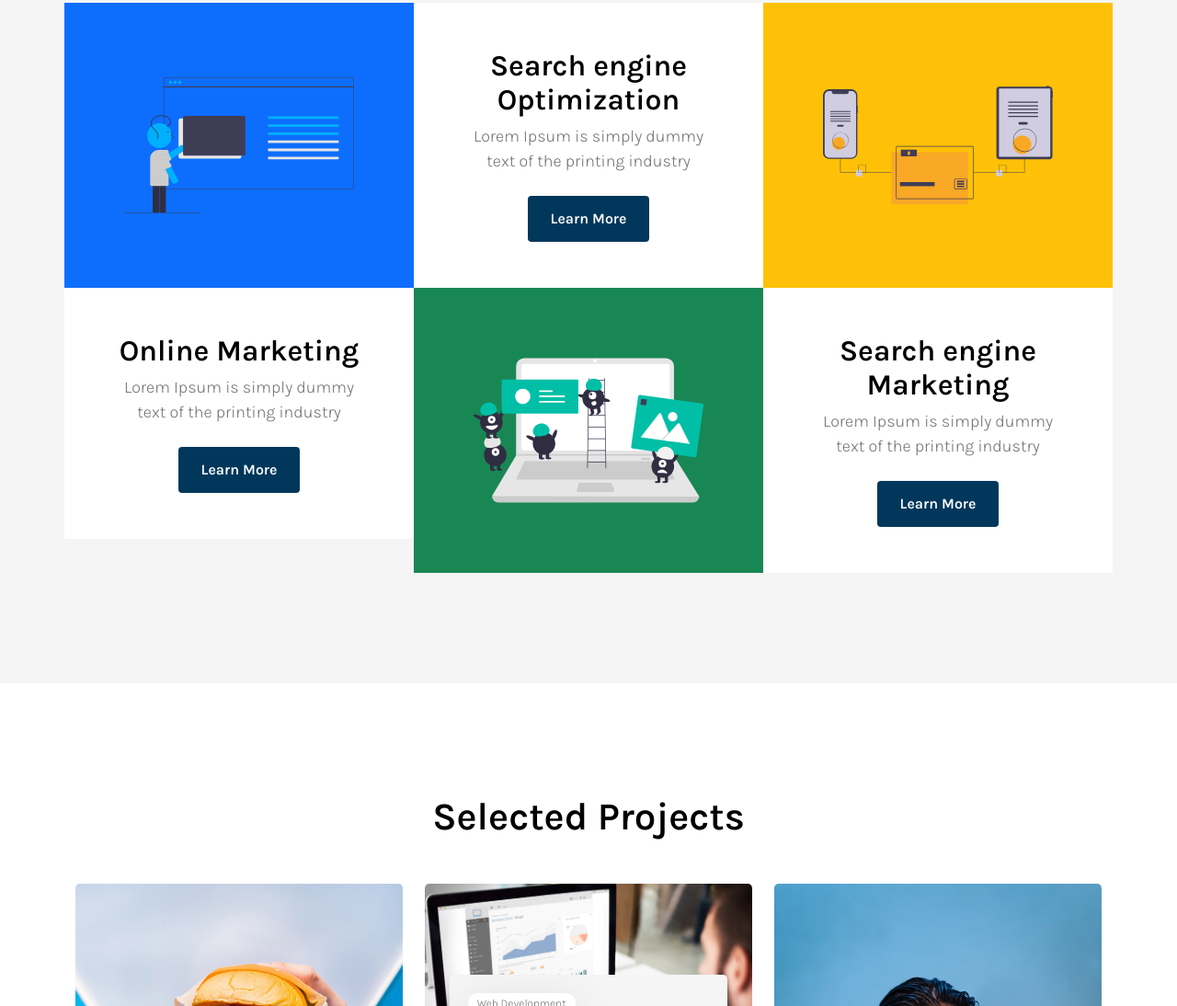
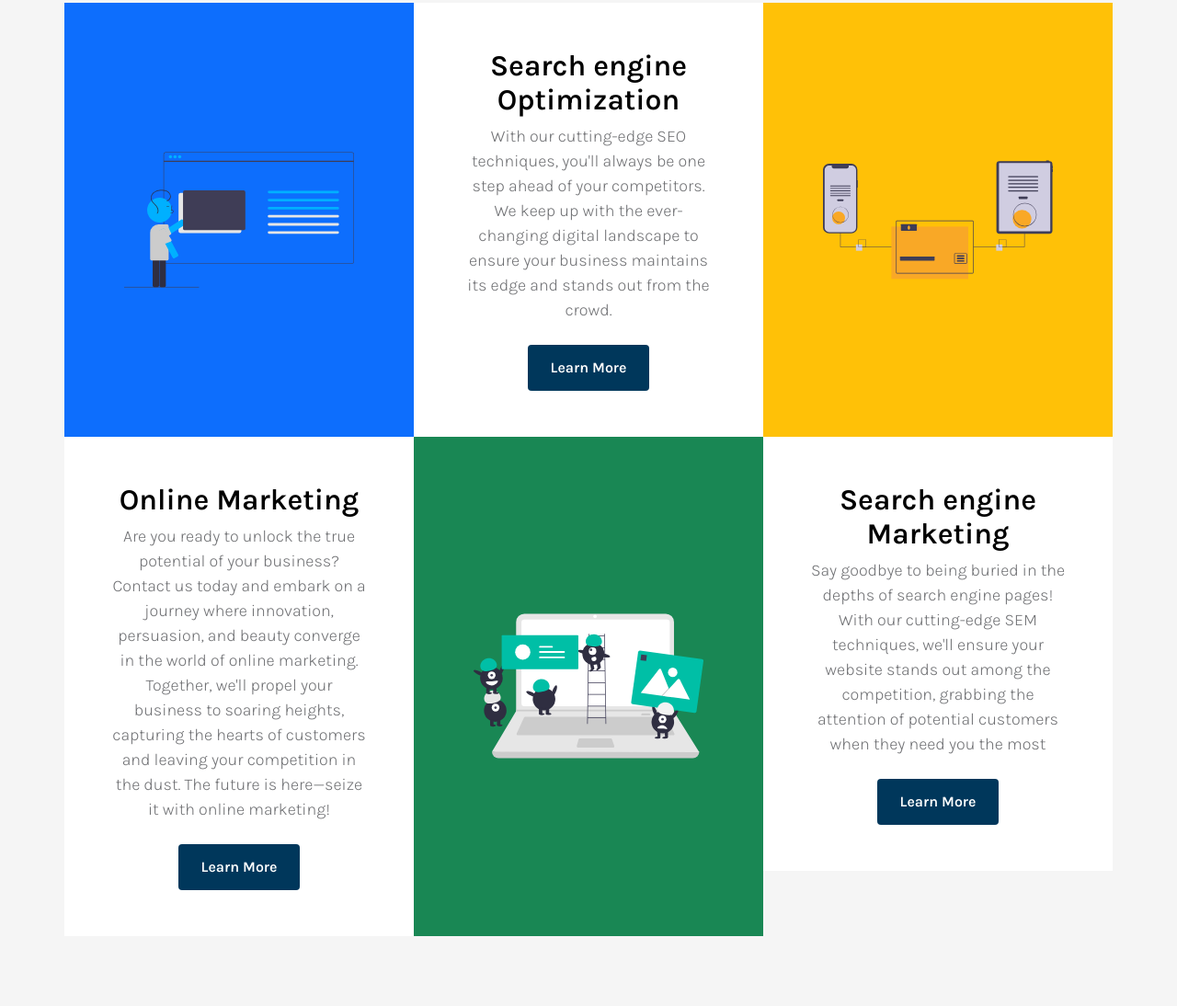
Before and after one commit to bed-com-29-19/Markerting-Manthu, a plain HTML site: page index.html in a window 1280 px wide. Shown: the part 1545-2639 px from the top of the page at 92% size. Drawn offline with Linux system fonts and the light colour scheme.

Commit message:
content added

```diff
--- a/index.html
+++ b/index.html
@@ -233,7 +233,8 @@
 
                                     <h4 class="">Search engine Optimization</h4>
 
-                                    <p class="mb-4">Lorem Ipsum is simply dummy text of the printing industry</p>
+                                    <p class="mb-4">With our cutting-edge SEO techniques, you'll always be one step ahead of your competitors. We keep up with the
+                                    ever-changing digital landscape to ensure your business maintains its edge and stands out from the crowd.</p>
 
                                     <a class="custom-btn custom-bg-dark btn" href="#">Learn More</a>
                                 </div>
@@ -249,7 +250,10 @@
 
                                     <h4 class="">Online Marketing</h4>
 
-                                    <p class="mb-4">Lorem Ipsum is simply dummy text of the printing industry</p>
+                                    <p class="mb-4">Are you ready to unlock the true potential of your business? Contact us today and embark on a journey where innovation,
+                                    persuasion, and beauty converge in the world of online marketing. Together, we'll propel your business to soaring
+                                    heights, capturing the hearts of customers and leaving your competition in the dust. The future is here—seize it with
+                                    online marketing!</p>
 
                                     <a class="custom-btn custom-bg-dark btn" href="#">Learn More</a>
                                 </div>
@@ -265,7 +269,8 @@
 
                                     <h4 class="">Search engine Marketing</h4>
 
-                                    <p class="mb-4">Lorem Ipsum is simply dummy text of the printing industry</p>
+                                    <p class="mb-4">Say goodbye to being buried in the depths of search engine pages! With our cutting-edge SEM techniques, we'll ensure
+                                    your website stands out among the competition, grabbing the attention of potential customers when they need you the most</p>
 
                                     <a class="custom-btn custom-bg-dark btn" href="#">Learn More</a>
                                 </div>
```
Also changed, not shown: ABOUT THIS TEMPLATE.txt (deleted).
